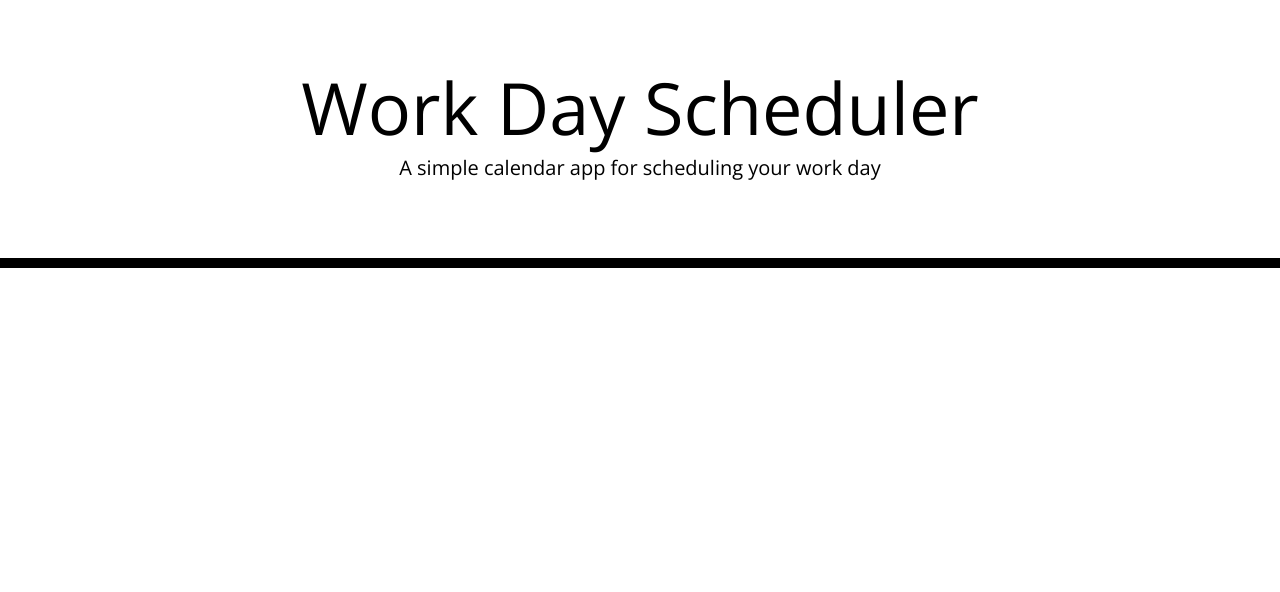
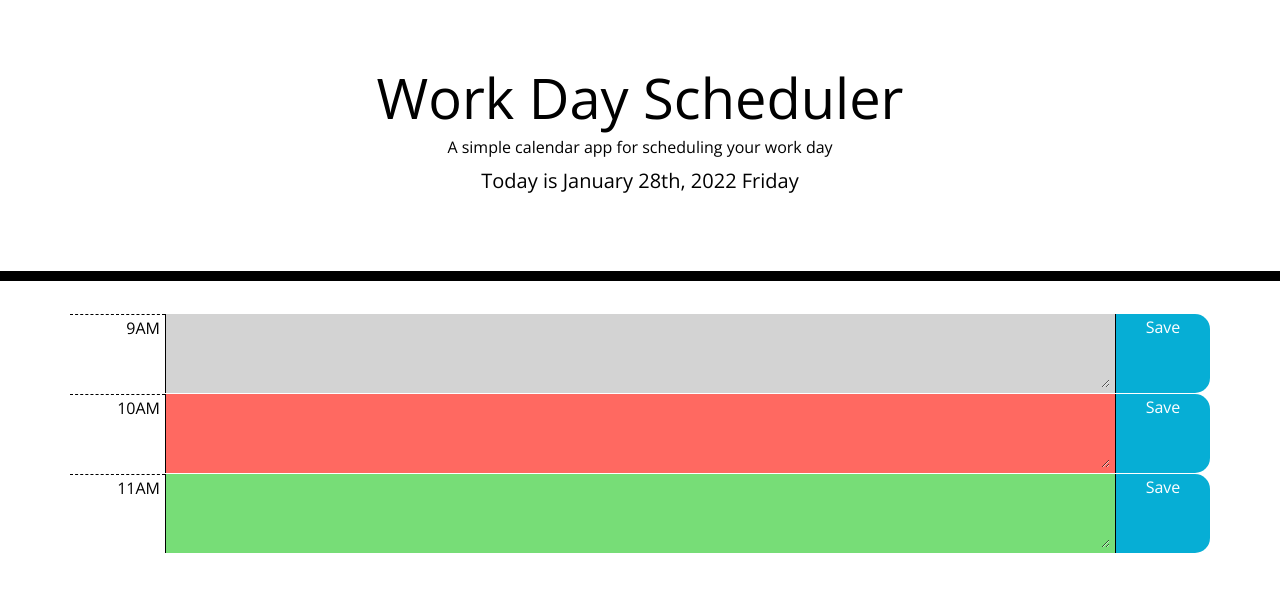
Before and after one commit to Nara1469/DailyPlanner, a plain HTML site: page index.html in a window 1280 px wide. Drawn offline with nearby package versions, Linux system fonts and the light colour scheme; files that its build step writes are made by us from their sources.

Commit message:
Finished .html and .css

```diff
--- a/assets/css/style.css
+++ b/assets/css/style.css
@@ -5,11 +5,12 @@ body {
 }
 
 textarea {
+  flex-wrap: wrap;
+  width: 100%;
+  height: 100%;
   background: transparent;
   border: none;
-  resize: none;
   color: #000000;
-  border-left: 1px solid black;
   padding: 10px;
 }
 
@@ -26,33 +27,40 @@ textarea {
 }
 
 .time-block {
-  text-align: center;
   border-radius: 15px;
 }
 
 .row {
-  white-space: pre-wrap;
+  flex-wrap: wrap;
   height: 80px;
   border-top: 1px solid white;
+}
+
+.col {
+  padding: 5px;
 }
 
 .hour {
   background-color: #ffffff;
   color: #000000;
   border-top: 1px dashed #000000;
+  text-align: right;
 }
 
 .past {
+  border-left: 1px solid black;
   background-color: #d3d3d3;
   color: white;
 }
 
 .present {
+  border-left: 1px solid black;
   background-color: #ff6961;
   color: white;
 }
 
 .future {
+  border-left: 1px solid black;
   background-color: #77dd77;
   color: white;
 }
@@ -63,9 +71,10 @@ textarea {
   border-bottom-right-radius: 15px;
   background-color: #06aed5;
   color: white;
+  text-align: center;
 }
 
-.saveBtn i:hover {
+.saveBtn:hover {
   font-size: 20px;
   transition: all 0.3s ease-in-out;
 }
--- a/assets/js/script.js
+++ b/assets/js/script.js
@@ -0,0 +1,34 @@
+// ------------- moment.js ---------------
+const today = moment();
+const hour = moment().hour();
+console.log(hour);
+
+$("#currentDay").text("Today is " + today.format("MMMM Do, YYYY") + " " + today.format("dddd"));
+
+const refreshBtn = $('btn');
+const todo9 = $('#todo9');
+const saveBtn = $('#save-button');
+
+
+// Click event causes alert "Hello World"
+// Vanilla JS equivalent: `addEventListener`
+// alertButtonEl.on('click', function () {
+//   alert('Hello World');
+// });
+
+// Click event causes alert light theme toggle
+// saveBtn.on('click', function (event) {
+//   const element = event.target;
+//   console.log(element);
+// });
+
+$( saveBtn ).click(function( event ) {
+  const element = event.target;
+  console.log(element);
+  // alert( event.currentTarget === this ); // true
+});
+
+// Click event causes refresh
+refreshBtn.on('click', function () {
+  location.reload();
+});
--- a/index.html
+++ b/index.html
@@ -18,21 +18,57 @@
       href="https://fonts.googleapis.com/css?family=Open+Sans&display=swap"
       rel="stylesheet"
     />
-    <link rel="stylesheet" href="style.css" />
+    <link rel="stylesheet" href="./assets/css/style.css"/>
     <title>Work Day Scheduler</title>
   </head>
 
   <body>
     <header class="jumbotron">
-      <h1 class="display-3">Work Day Scheduler</h1>
-      <p class="lead">A simple calendar app for scheduling your work day</p>
+      <h1 class="display-4">Work Day Scheduler</h1>
+      <p>A simple calendar app for scheduling your work day</p>
       <p id="currentDay" class="lead"></p>
+      <!-- <a class="btn btn-primary btn-lg" href="#" role="button">Refresh</a> -->
     </header>
+
     <div class="container">
       <!-- Timeblocks go here -->
+      <div class="row time-block">
+        <div class="col col-1 hour">
+         <p>9AM</p>
+        </div>
+        <div class="col col-10 past">
+          <textarea name="todo" id="todo9"></textarea>
+        </div>
+        <div class="col col-1 saveBtn">
+          <p id="save-button">Save</p>
+        </div>
+      </div>
+      <div class="row time-block">
+        <div class="col col-1 hour">
+         <p>10AM</p>
+        </div>
+        <div class="col col-10 present">
+          <textarea name="todo" id="todo10"></textarea>
+        </div>
+        <div class="col col-1 saveBtn">
+          <p>Save</p>
+        </div>
+      </div>
+      <div class="row time-block">
+        <div class="col col-1 hour">
+         <p>11AM</p>
+        </div>
+        <div class="col col-10 future">
+          <textarea name="todo" id="todo11"></textarea>
+        </div>
+        <div class="col col-1 saveBtn">
+          <p>Save</p>
+        </div>
+      </div>
     </div>
 
     <script src="https://cdnjs.cloudflare.com/ajax/libs/jquery/3.2.1/jquery.min.js"></script>
     <script src="https://cdnjs.cloudflare.com/ajax/libs/moment.js/2.24.0/moment.min.js"></script>
+    <script src="./assets/js/script.js"></script>
   </body>
 </html>
```
Also changed, not shown: assets/05-third-party-apis-homework-demo.gif (deleted), 1 other file.
